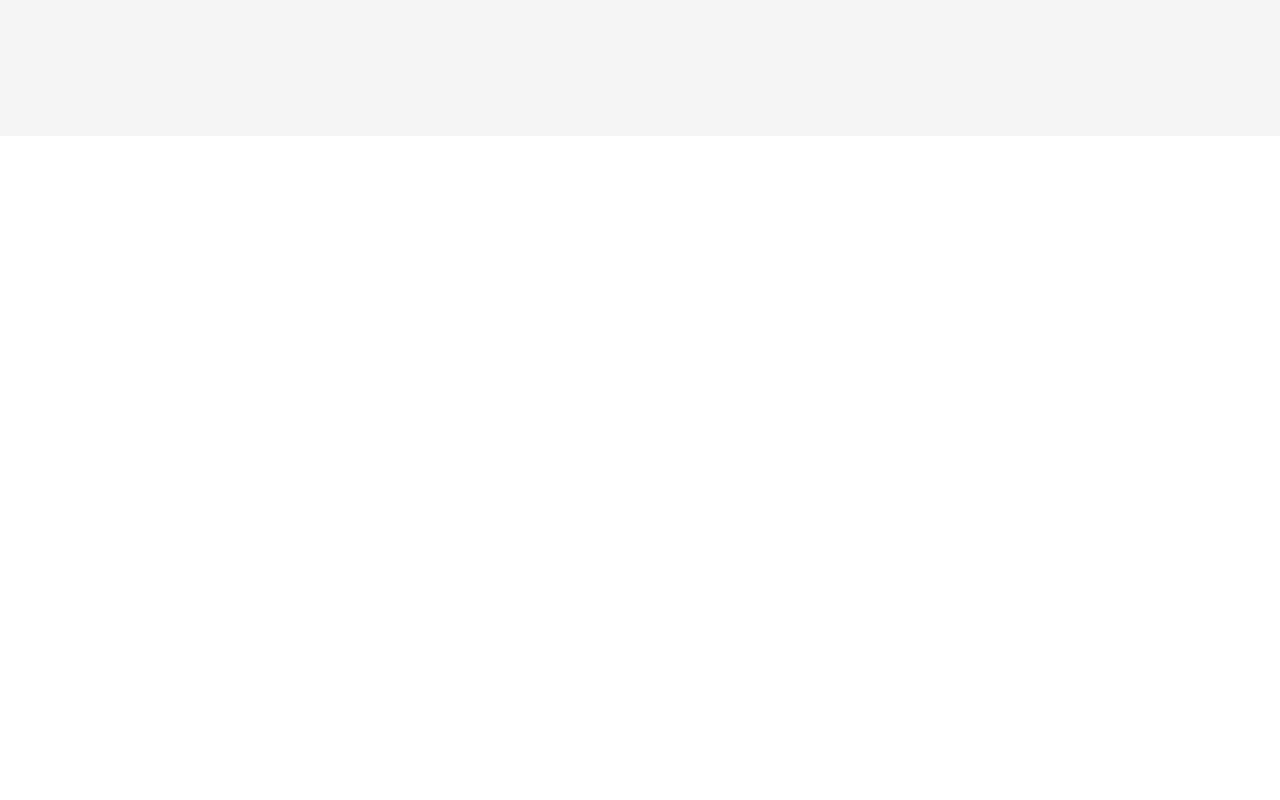
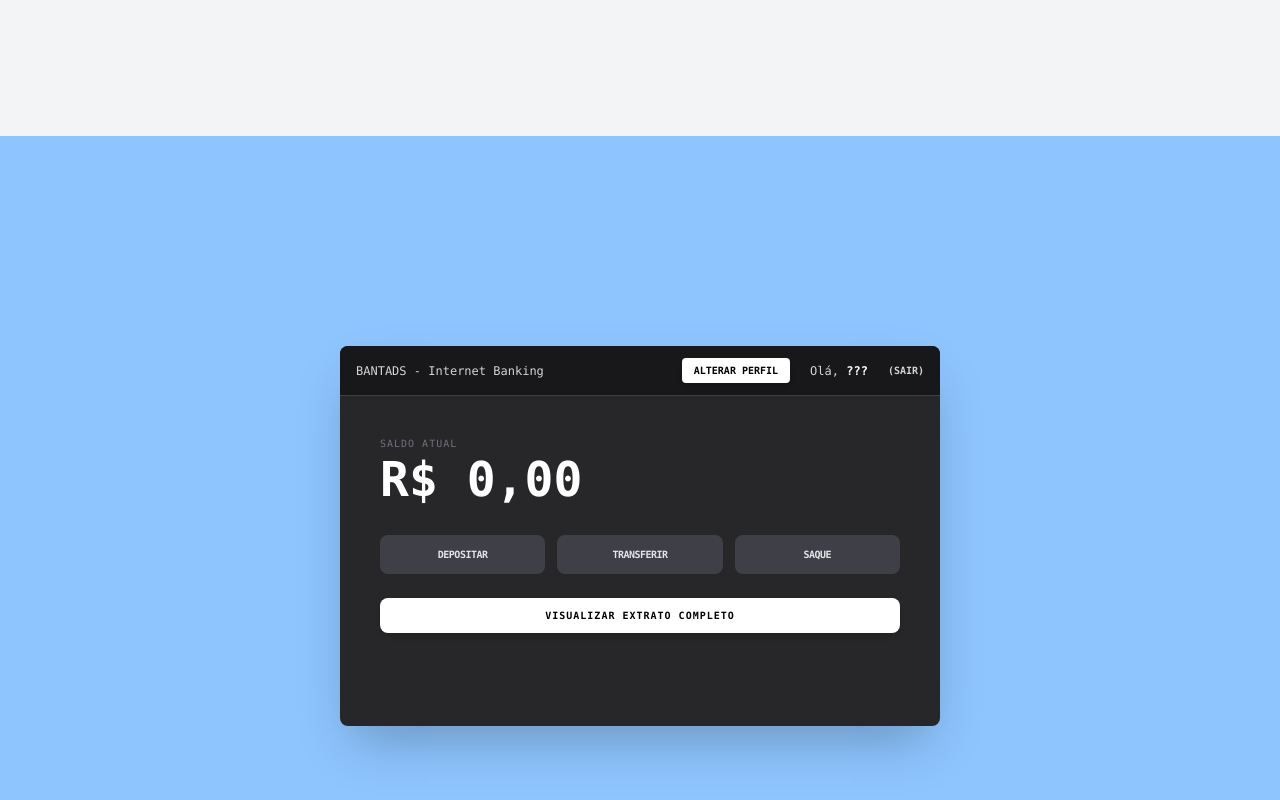
Before and after one commit to CarolGMilano/DAC-Projeto-Final, an Angular app in the folder frontend/bantads-angular/: page /costumerDashboard in a window 1280 px wide. Before the commit this address led to /. Shown: the part 664-1464 px from the top of the page. Before the commit the page ends 800 px from the top, so only its background shows below. Built offline with nearby package versions, Linux system fonts and the light colour scheme.

Commit message:
feat(ui): implement internet banking base layout

```diff
--- a/frontend/bantads-angular/src/app/app.html
+++ b/frontend/bantads-angular/src/app/app.html
@@ -1,3 +1,4 @@
+
 <main>
   <div class="min-h-screen flex items-center justify-center bg-gray-100">
     <div class="bg-purple-400 text-white px-6 py-4 rounded-2xl shadow-lg text-center">
--- a/frontend/bantads-angular/src/app/app.routes.ts
+++ b/frontend/bantads-angular/src/app/app.routes.ts
@@ -1,3 +1,9 @@
 import { Routes } from '@angular/router';
+import { CustomerDashboard } from './components/customer-dashboard/customer-dashboard';
 
-export const routes: Routes = [];
+export const routes: Routes = [
+    {
+        path:"costumerDashboard",
+        component: CustomerDashboard
+    }
+];
--- a/frontend/bantads-angular/src/app/components/customer-dashboard/customer-dashboard.html
+++ b/frontend/bantads-angular/src/app/components/customer-dashboard/customer-dashboard.html
@@ -1 +1,45 @@
-<p>customer-dashboard works!</p>
+<div class="flex h-screen w-full items-center justify-center bg-blue-300">
+  <div class="flex h-[380px] w-[600px] flex-col overflow-hidden rounded-lg bg-zinc-800 shadow-2xl">
+
+    <div class="flex w-full items-center justify-between border-b border-zinc-700 bg-zinc-900 px-4 py-3 font-mono text-xs text-zinc-300">
+      <div>BANTADS - Internet Banking</div>
+
+      <div class="flex items-center gap-5">
+        <button class="bg-white hover:bg-zinc-200 text-black px-3 py-1.5 rounded font-bold transition-all text-[10px] uppercase shadow-md active:scale-95">
+          Alterar Perfil
+        </button>
+
+        <span>Olá, <span id="name" class="text-white font-bold">???</span></span>
+        <button class="hover:text-green-400 font-bold transition-colors text-[10px] uppercase">(Sair)</button>
+      </div>
+    </div>
+
+    <div class="flex flex-col justify-center items-start font-mono px-10 pt-10">
+
+      <span class="text-[10px] uppercase tracking-widest text-zinc-500 mb-1">Saldo Atual</span>
+
+      <h2 id="balance" class="text-5xl font-bold text-white mb-8">
+        R$ 0,00
+      </h2>
+
+      <div class="grid grid-cols-3 gap-3 w-full mb-6">
+        <button class="bg-zinc-700 p-3 rounded-lg hover:bg-zinc-600 text-[10px] text-zinc-200 transition-all font-bold uppercase tracking-tighter">
+          Depositar
+        </button>
+
+        <button class="bg-zinc-700 p-3 rounded-lg hover:bg-zinc-600 text-[10px] text-zinc-200 transition-all font-bold uppercase tracking-tighter">
+          Transferir
+        </button>
+
+        <button class="bg-zinc-700 p-3 rounded-lg hover:bg-zinc-600 text-[10px] text-zinc-200 transition-all font-bold uppercase tracking-tighter">
+          Saque
+        </button>
+      </div>
+
+      <button class="w-full bg-white text-black py-2.5 rounded-lg hover:bg-zinc-200 transition-colors font-bold text-[10px] uppercase tracking-widest shadow-md">
+        Visualizar Extrato Completo
+      </button>
+
+    </div>
+  </div>
+</div>
```
